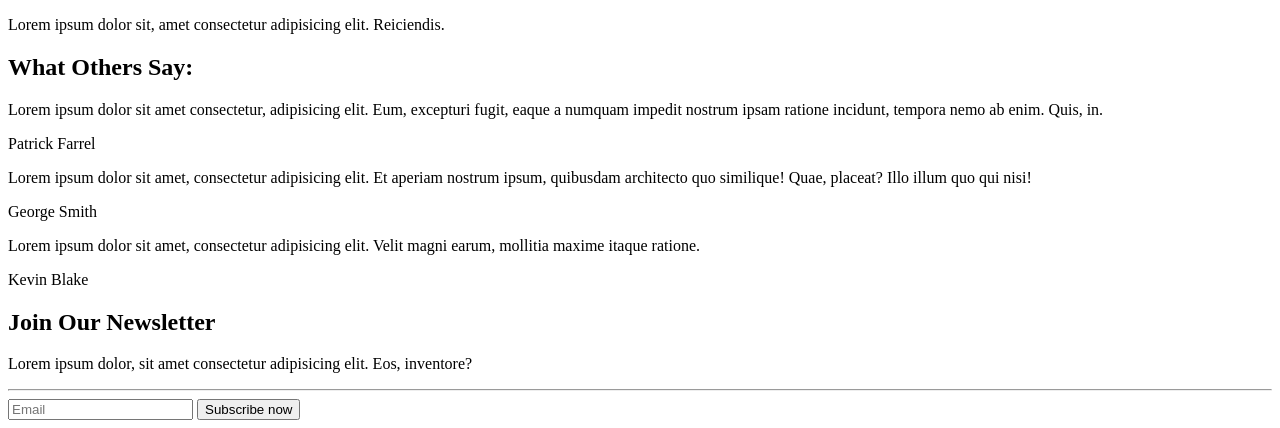
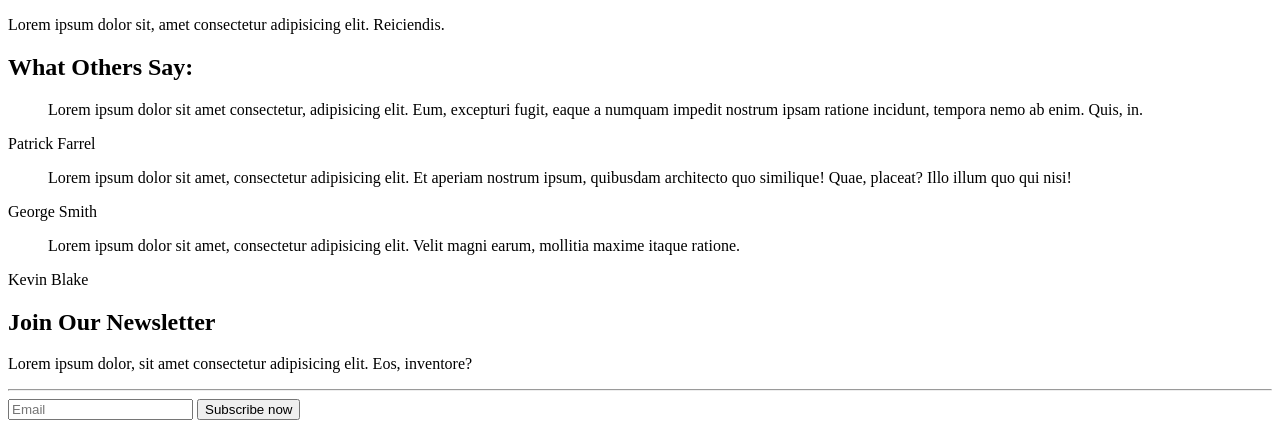
Before and after one commit to Snupzo/Techin-Workspace, a plain HTML site: page HTML CSS/task27/index.html in a window 1280 px wide. Shown: the part 6257-6685 px from the top of the page. Drawn offline with Linux system fonts and the light colour scheme.

Commit message:
p -> blockquote

```diff
--- a/HTML CSS/task27/index.html
+++ b/HTML CSS/task27/index.html
@@ -57,11 +57,11 @@
 
         <section class="reviews">
             <h2>What Others Say:</h2>
-            <p>Lorem ipsum dolor sit amet consectetur, adipisicing elit. Eum, excepturi fugit, eaque a numquam impedit nostrum ipsam ratione incidunt, tempora nemo ab enim. Quis, in.</p>
+            <blockquote>Lorem ipsum dolor sit amet consectetur, adipisicing elit. Eum, excepturi fugit, eaque a numquam impedit nostrum ipsam ratione incidunt, tempora nemo ab enim. Quis, in.</blockquote>
             <span class="reviewer">Patrick Farrel</span>
-            <p>Lorem ipsum dolor sit amet, consectetur adipisicing elit. Et aperiam nostrum ipsum, quibusdam architecto quo similique! Quae, placeat? Illo illum quo qui nisi!</p>
+            <blockquote>Lorem ipsum dolor sit amet, consectetur adipisicing elit. Et aperiam nostrum ipsum, quibusdam architecto quo similique! Quae, placeat? Illo illum quo qui nisi!</blockquote>
             <span class="reviewer">George Smith</span>
-            <p>Lorem ipsum dolor sit amet, consectetur adipisicing elit. Velit magni earum, mollitia maxime itaque ratione.</p>
+            <blockquote>Lorem ipsum dolor sit amet, consectetur adipisicing elit. Velit magni earum, mollitia maxime itaque ratione.</blockquote>
             <span class="reviewer">Kevin Blake</span>
         </section>
 
```
